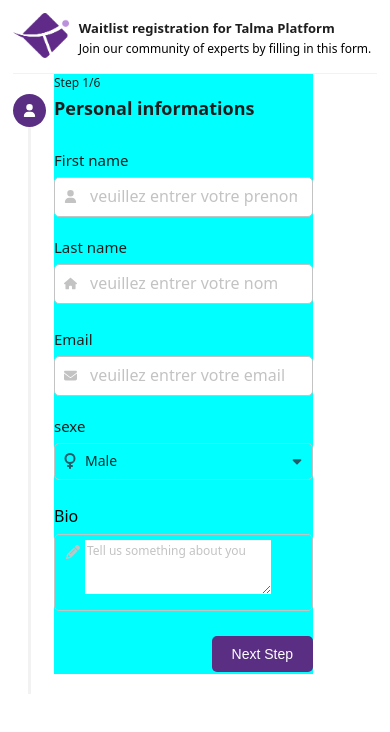
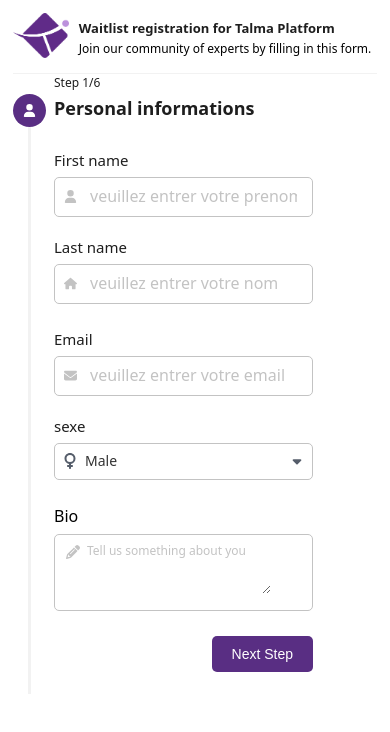
Before and after one commit to yann-fk-21/talma-form, a React (Create React App) app: page / in a window 390 px wide. Shown: the top 732 px of the page. Built offline with nearby package versions, Linux system fonts and the light colour scheme.

Commit message:
style: button change style

```diff
--- a/src/components/componentNotRetulables/mainRight/mainRight2.css
+++ b/src/components/componentNotRetulables/mainRight/mainRight2.css
@@ -74,7 +74,7 @@
     display: flex;
     flex-direction: column;
     gap: 30px;
-    background-color: aqua;
+    /* background-color: aqua; */
   }
   .input_placeholder {
     padding-left: 70px !important;
```
